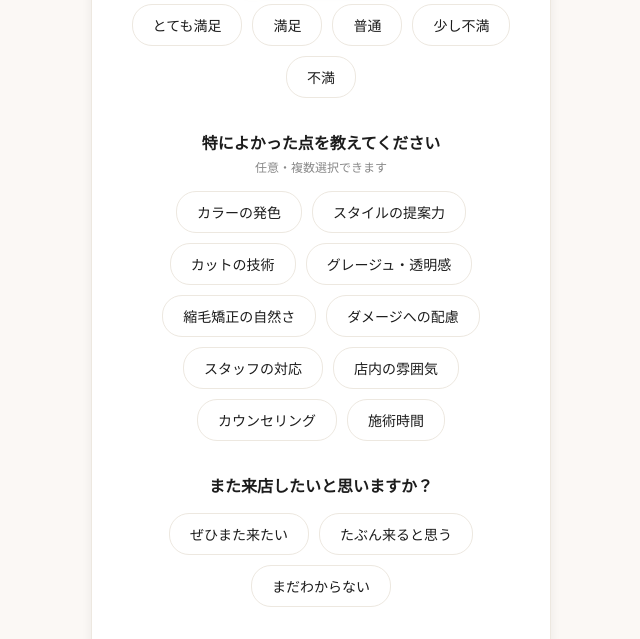
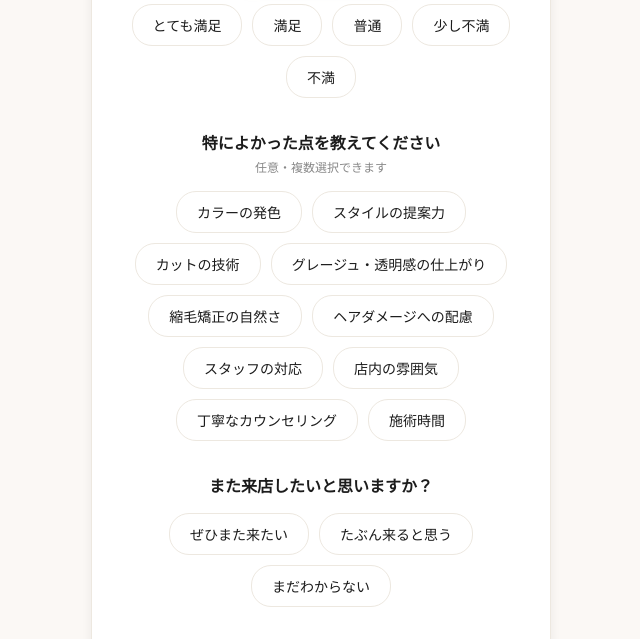
Before and after one commit to shotatsuruda/gugulabo, a Flask app: a page that uses templates/survey.html in a window 1280 px wide. Shown: the part 542-1181 px from the top of the page, without its empty margins (319-959 px from the left). Run offline with Flask 3, Linux system fonts and the light colour scheme; some libraries are stand-ins or nearby versions.

Commit message:
サロンタイプ別アンケート選択肢を動的生成に変更・メンズ/女性専用/ヘッドスパ/縮毛矯正の選択肢を修正

```diff
--- a/app.py
+++ b/app.py
@@ -1288,8 +1288,8 @@ SURVEY_OPTIONS = {
              "options": ["とても満足", "満足", "普通", "少し不満", "不満"]},
             {"id": "good_points", "text": "特によかった点を教えてください", "type": "multi", "required": False,
              "options": ["カラーの発色", "スタイルの提案力", "カットの技術", "グレージュ・透明感の仕上がり",
-                         "縮毛矯正の自然さ", "ヘアダメージへの配慮", "スタッフの対応", "店内の雰囲気",
-                         "丁寧なカウンセリング", "施術時間"]},
+                         "縮毛矯正の自然さ", "ヘアダメージへの配慮", "スタッフの対応", "店内の落ち着いた雰囲気",
+                         "丁寧なカウンセリング", "プライベート感"]},
             {"id": "revisit", "text": "また来店したいと思いますか？", "type": "single", "required": True,
              "options": ["ぜひまた来たい", "たぶん来ると思う", "まだわからない"]},
             {"id": "comment", "text": "お気づきの点など（任意）", "type": "text", "required": False,
@@ -1299,12 +1299,12 @@ SURVEY_OPTIONS = {
     "メンズサロン": {
         "questions": [
             {"id": "menu", "text": "今回のメニューは何でしたか？", "type": "multi", "required": True,
-             "options": ["カット", "カラー", "パーマ", "縮毛矯正", "トリートメント", "ヘッドスパ", "ブリーチ", "インナーカラー", "その他"]},
+             "options": ["カット", "フェード", "パーマ", "カラー", "ヘッドスパ", "スキャルプケア", "その他"]},
             {"id": "satisfaction", "text": "仕上がりはいかがでしたか？", "type": "single", "required": True,
              "options": ["とても満足", "満足", "普通", "少し不満", "不満"]},
             {"id": "good_points", "text": "特によかった点を教えてください", "type": "multi", "required": False,
              "options": ["カットの技術", "フェードの仕上がり", "スタイルの提案力", "スッキリした仕上がり",
-                         "スタッフの対応", "店内の雰囲気", "施術時間", "価格のバランス"]},
+                         "スタッフの対応", "店内の雰囲気", "施術時間の短さ", "価格のバランス"]},
             {"id": "revisit", "text": "また来店したいと思いますか？", "type": "single", "required": True,
              "options": ["ぜひまた来たい", "たぶん来ると思う", "まだわからない"]},
             {"id": "comment", "text": "お気づきの点など（任意）", "type": "text", "required": False,
@@ -1315,10 +1315,11 @@ SURVEY_OPTIONS = {
         "questions": [
             {"id": "menu", "text": "今回のメニューは何でしたか？", "type": "multi", "required": True,
              "options": ["ヘッドスパ", "トリートメント", "頭皮ケア", "リラクゼーションコース", "カット+ヘッドスパ", "その他"]},
-            {"id": "satisfaction", "text": "仕上がりはいかがでしたか？", "type": "single", "required": True,
+            {"id": "satisfaction", "text": "いかがでしたか？", "type": "single", "required": True,
              "options": ["とても満足", "満足", "普通", "少し不満", "不満"]},
             {"id": "good_points", "text": "特によかった点を教えてください", "type": "multi", "required": False,
-             "options": ["リラックス効果", "頭皮の気持ちよさ", "スタッフの技術", "施術後の髪のツヤ", "店内の雰囲気・香り", "施術時間"]},
+             "options": ["リラックス効果", "頭皮の気持ちよさ", "スタッフの技術", "施術後の髪のツヤ",
+                         "店内の雰囲気・香り", "施術時間", "カウンセリングの丁寧さ", "清潔感"]},
             {"id": "revisit", "text": "また来店したいと思いますか？", "type": "single", "required": True,
              "options": ["ぜひまた来たい", "たぶん来ると思う", "まだわからない"]},
             {"id": "comment", "text": "お気づきの点など（任意）", "type": "text", "required": False,
@@ -1333,7 +1334,7 @@ SURVEY_OPTIONS = {
              "options": ["とても満足", "満足", "普通", "少し不満", "不満"]},
             {"id": "good_points", "text": "特によかった点を教えてください", "type": "multi", "required": False,
              "options": ["自然なストレート感", "ダメージの少なさ", "持ちの良さ", "カウンセリングの丁寧さ",
-                         "仕上がりの手触り", "スタッフの技術", "施術時間"]},
+                         "仕上がりの手触り", "スタッフの技術", "施術時間", "薬剤の種類・説明"]},
             {"id": "revisit", "text": "また来店したいと思いますか？", "type": "single", "required": True,
              "options": ["ぜひまた来たい", "たぶん来ると思う", "まだわからない"]},
             {"id": "comment", "text": "お気づきの点など（任意）", "type": "text", "required": False,
@@ -1407,11 +1408,27 @@ def survey(slug):
         except Exception:
             pass
 
+    # questions形式のサロンタイプから選択肢を抽出
+    menu_options = []
+    good_points_options = []
+    comment_placeholder = ""
+    if "questions" in opts:
+        for q in opts["questions"]:
+            if q["id"] == "menu":
+                menu_options = q.get("options", [])
+            elif q["id"] == "good_points":
+                good_points_options = q.get("options", [])
+            elif q["id"] == "comment":
+                comment_placeholder = q.get("placeholder", "")
+
     return render_template(
         "survey.html",
         shop=shop_dict,
         coupon=dict(coupon) if coupon else None,
         survey_options=opts,
+        menu_options=menu_options,
+        good_points_options=good_points_options,
+        comment_placeholder=comment_placeholder,
     )
 
 
@@ -1435,11 +1452,25 @@ def shop_demo():
         "business_type": b_type,
     }
     opts = SURVEY_OPTIONS.get(b_type, SURVEY_OPTIONS["default"])
+    menu_options = []
+    good_points_options = []
+    comment_placeholder = ""
+    if "questions" in opts:
+        for q in opts["questions"]:
+            if q["id"] == "menu":
+                menu_options = q.get("options", [])
+            elif q["id"] == "good_points":
+                good_points_options = q.get("options", [])
+            elif q["id"] == "comment":
+                comment_placeholder = q.get("placeholder", "")
     return render_template(
         "survey.html",
         shop=shop_dict,
         coupon=None,
-        survey_options=opts
+        survey_options=opts,
+        menu_options=menu_options,
+        good_points_options=good_points_options,
+        comment_placeholder=comment_placeholder,
     )
 
 
@@ -1630,8 +1661,29 @@ def submit_feedback(slug):
                     "- 冒頭に「サンプル」などのテスト感のある言葉は使わない\n\n"
                     "口コミ文章のみを出力してください。"
                 )
+            elif b_type == "女性専用サロン":
+                user_prompt = (
+                    "あなたは女性専用美容室のお客様（女性）です。以下のアンケート回答をもとに、"
+                    "Googleマップに投稿する自然な口コミ文章を日本語で書いてください。\n\n"
+                    f"【アンケート回答】\n"
+                    f"- 今回のメニュー: {menu}\n"
+                    f"- 仕上がりの満足度: {satisfaction}\n"
+                    f"- よかった点: {good_points}\n"
+                    f"- また来店したいか: {revisit}\n"
+                    f"- コメント: {comment}\n\n"
+                    "【口コミ作成のルール】\n"
+                    "- 200〜300文字程度\n"
+                    "- 女性専用ならではのプライベート感・落ち着いた雰囲気・丁寧さを強調する\n"
+                    "- 美容室らしい言葉を使う（グレージュ、インナーカラー、縮毛矯正など）\n"
+                    "- 「です・ます調」で丁寧な文体\n"
+                    "- 満足度が「普通」以下の場合は星4以下を示唆する表現にする\n"
+                    "- 「また来たい」場合は再来店の意思を含める\n"
+                    "- 箇条書きや記号は使わない\n"
+                    "- 冒頭に「サンプル」などのテスト感のある言葉は使わない\n\n"
+                    "口コミ文章のみを出力してください。"
+                )
             else:
-                # 美容院 / 総合サロン / 女性専用サロン 共通
+                # 美容院 / 総合サロン 共通
                 user_prompt = (
                     "あなたは美容室のお客様です。以下のアンケート回答をもとに、"
                     "Googleマップに投稿する自然な口コミ文章を日本語で書いてください。\n\n"
--- a/templates/survey.html
+++ b/templates/survey.html
@@ -447,15 +447,9 @@
                     <div class="question-sub">複数選択できます</div>
                     <div class="demo-bubble arrow-down" style="margin:0 auto 12px;">📋 受けたメニューを選んでね！</div>
                     <div class="pill-group" id="q-menu">
-                        <button type="button" class="pill-btn" data-q="menu" data-v="カット">カット</button>
-                        <button type="button" class="pill-btn" data-q="menu" data-v="カラー">カラー</button>
-                        <button type="button" class="pill-btn" data-q="menu" data-v="パーマ">パーマ</button>
-                        <button type="button" class="pill-btn" data-q="menu" data-v="縮毛矯正">縮毛矯正</button>
-                        <button type="button" class="pill-btn" data-q="menu" data-v="トリートメント">トリートメント</button>
-                        <button type="button" class="pill-btn" data-q="menu" data-v="ヘッドスパ">ヘッドスパ</button>
-                        <button type="button" class="pill-btn" data-q="menu" data-v="ブリーチ">ブリーチ</button>
-                        <button type="button" class="pill-btn" data-q="menu" data-v="インナーカラー">インナーカラー</button>
-                        <button type="button" class="pill-btn" data-q="menu" data-v="その他">その他</button>
+                        {% for option in menu_options %}
+                        <button type="button" class="pill-btn" data-q="menu" data-v="{{ option }}">{{ option }}</button>
+                        {% endfor %}
                     </div>
                 </div>
 
@@ -477,16 +471,9 @@
                     <div class="question-label">特によかった点を教えてください</div>
                     <div class="question-sub">任意・複数選択できます</div>
                     <div class="pill-group" id="q-good-points">
-                        <button type="button" class="pill-btn" data-q="good_points" data-v="カラーの発色">カラーの発色</button>
-                        <button type="button" class="pill-btn" data-q="good_points" data-v="スタイルの提案力">スタイルの提案力</button>
-                        <button type="button" class="pill-btn" data-q="good_points" data-v="カットの技術">カットの技術</button>
-                        <button type="button" class="pill-btn" data-q="good_points" data-v="グレージュ・透明感の仕上がり">グレージュ・透明感</button>
-                        <button type="button" class="pill-btn" data-q="good_points" data-v="縮毛矯正の自然さ">縮毛矯正の自然さ</button>
-                        <button type="button" class="pill-btn" data-q="good_points" data-v="ヘアダメージへの配慮">ダメージへの配慮</button>
-                        <button type="button" class="pill-btn" data-q="good_points" data-v="スタッフの対応">スタッフの対応</button>
-                        <button type="button" class="pill-btn" data-q="good_points" data-v="店内の雰囲気">店内の雰囲気</button>
-                        <button type="button" class="pill-btn" data-q="good_points" data-v="丁寧なカウンセリング">カウンセリング</button>
-                        <button type="button" class="pill-btn" data-q="good_points" data-v="施術時間">施術時間</button>
+                        {% for option in good_points_options %}
+                        <button type="button" class="pill-btn" data-q="good_points" data-v="{{ option }}">{{ option }}</button>
+                        {% endfor %}
                     </div>
                 </div>
 
@@ -504,7 +491,7 @@
                 <div class="question-block">
                     <div class="question-label">お気づきの点など（任意）</div>
                     <textarea class="survey-textarea" id="feedback-text" rows="3"
-                        placeholder="担当スタイリストへのメッセージやご要望があればご記入ください"></textarea>
+                        placeholder="{{ comment_placeholder or '担当スタイリストへのメッセージやご要望があればご記入ください' }}"></textarea>
                 </div>
 
                 <!-- hidden fields -->
```
